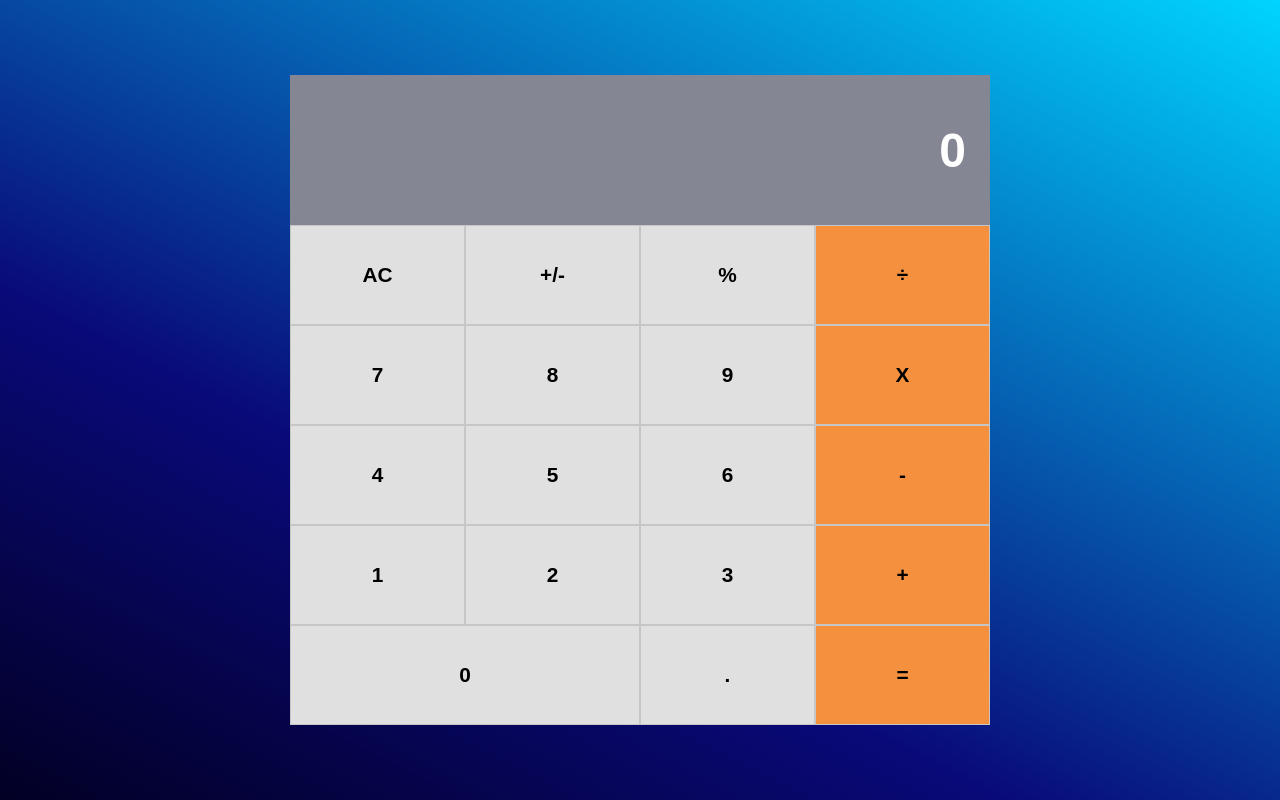
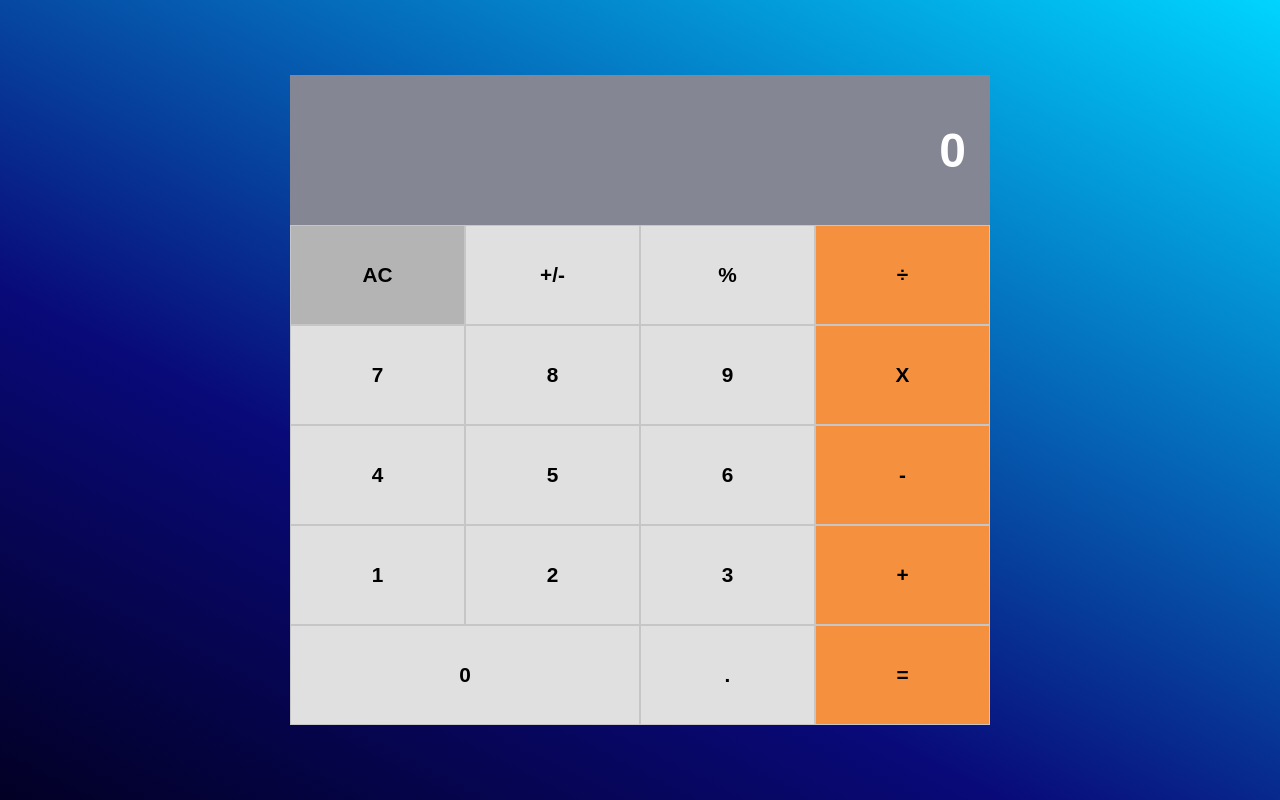
Before and after one commit to nicolasmarino99/react-calculator, a React (Create React App) app: page / in a window 1280 px wide. In both pictures the pointer is over the button "AC". Built offline with nearby package versions, Linux system fonts and the light colour scheme.

Commit message:
fix style lint errors

```diff
--- a/src/styles/Button.scss
+++ b/src/styles/Button.scss
@@ -22,7 +22,7 @@
   background-color: #e0e0e0;
 
   &:hover {
-    background-color: #e0e0e0c5;
+    background-color: #a7a7a7c5;
   }
 }
 
```
